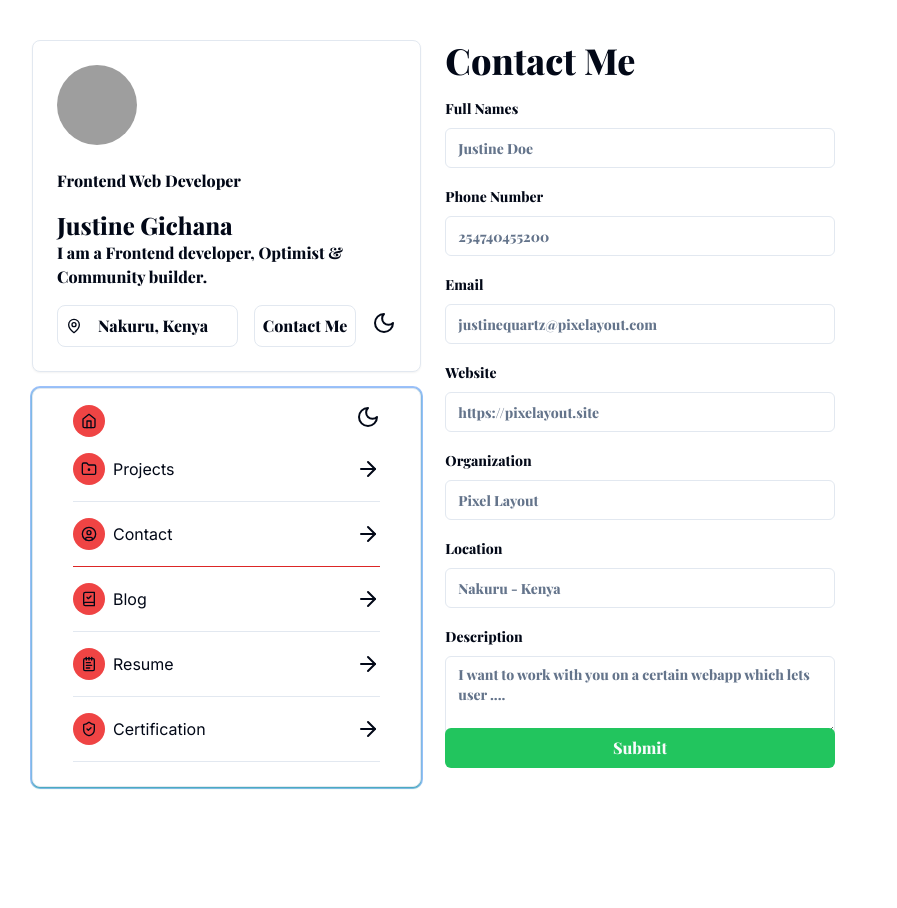
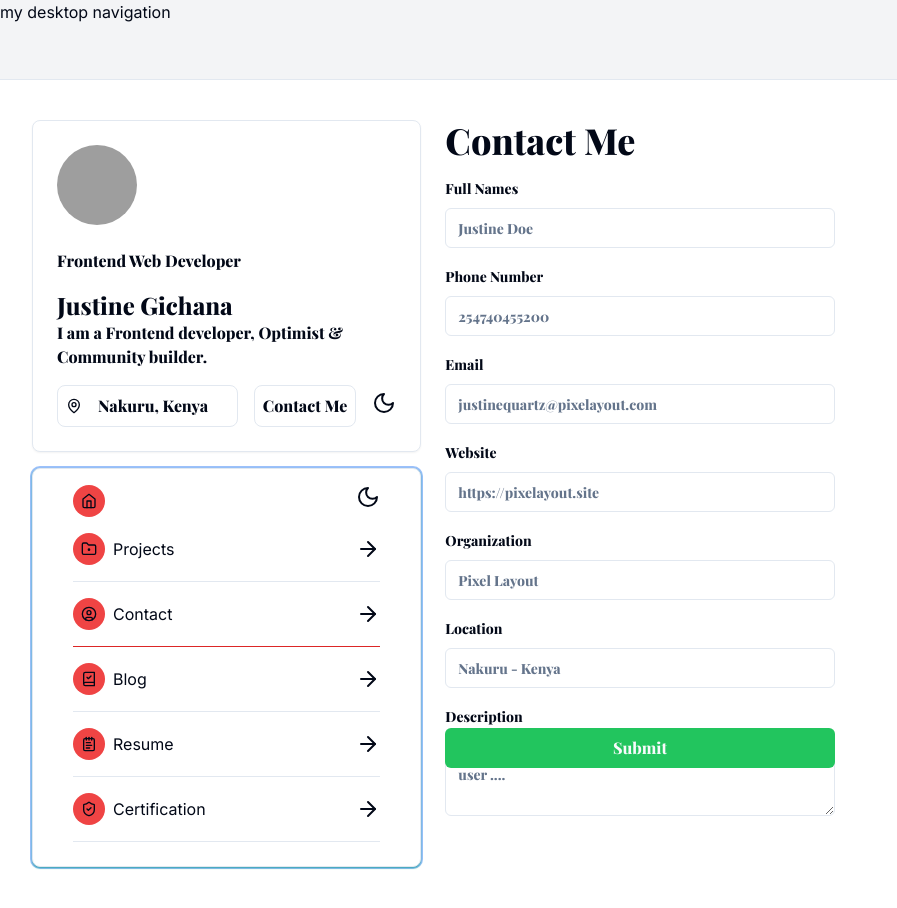
Before and after one commit to justinelut/myportfolio, a Next.js app: page /contact in a window 1280 px wide. Shown: the top 908 px of the page, without its empty margins (0-897 px from the left). Before the commit the page ends 832 px from the top, so only its background shows below. Built offline with nearby package versions, Linux system fonts and the light colour scheme; grey boxes are pictures that could not be loaded.

Commit message:
Adding a new menu style

```diff
--- a/src/app/layout.tsx
+++ b/src/app/layout.tsx
@@ -8,6 +8,7 @@ import { MenuCard } from "@/components/menucard";
 import Navigation from "@/components/navigation";
 import { AnimatePresence } from "framer-motion";
 import { MobileMenu } from "@/components/mobilemenu";
+import TopNav from "@/components/header/topnav";
 
 const inter = Inter({ subsets: ["latin"] });
 
@@ -26,6 +27,7 @@ export default function RootLayout({
             enableSystem
             disableTransitionOnChange
           >
+            <TopNav />
             {children}
             <div className="block sm:hidden md:hidden lg:hidden sticky bottom-4 w-full p-2 z-20">
               <MobileMenu />
--- a/src/app/page.tsx
+++ b/src/app/page.tsx
@@ -1,6 +1,3 @@
-import { MyAvatar } from "@/components/Avatar";
-import { MapPin } from "lucide-react";
-import { ContentCard } from "@/components/contentcard";
 import {
   Discord,
   Github,
@@ -15,7 +12,7 @@ import { Suspense } from "react";
 import Skills from "@/components/skills";
 import Navigation from "@/components/navigation";
 import { ProfileCard } from "@/components/profilecard";
-import { MenuCard } from "@/components/menucard";
+
 
 export default async function Home() {
   const projectdata = await pb.collection("Projects").getList(1, 4);
@@ -27,7 +24,7 @@ export default async function Home() {
           <div className="flex flex-col gap-4">
             <ProfileCard />
             <div className="hidden md:block lg:block">
-              <MenuCard />
+             featured blogs
             </div>
           </div>
         </Navigation>
--- /dev/null
+++ b/src/components/header/topnav.tsx
@@ -0,0 +1,9 @@
+import React from "react";
+
+export default function TopNav() {
+  return (
+    <div className="border-b h-20 bg-gray-100 w-[100%] sticky top-0 z-10">
+      my desktop navigation
+    </div>
+  );
+}
--- a/src/components/navigation.tsx
+++ b/src/components/navigation.tsx
@@ -5,5 +5,5 @@ interface Props {
 }
 
 export default function Navigation({ children }: Props) {
-  return <div className="md:sticky md:top-10 md:left-0 lg:col-span-1 md:col-span-1">{children}</div>;
+  return <div className="md:sticky md:top-28 lg:top-28 md:left-0 lg:col-span-1 md:col-span-1">{children}</div>;
 }
```
Also changed, not shown: 1 other file (tests, documents, lock files or other folders).
